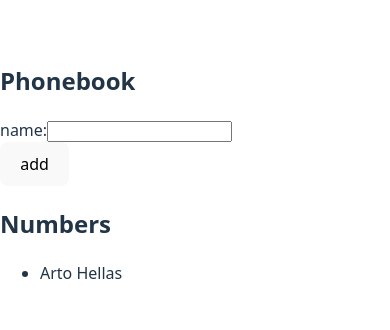
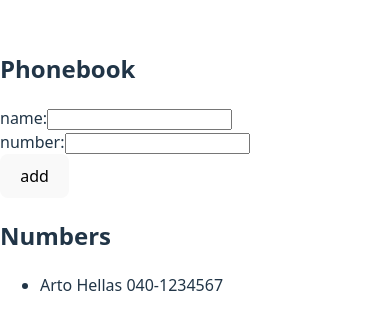
Before and after one commit to CarroCremello/fullstackopen, a React (Vite) app in the folder part2/phonebook/phonebook/: page / in a window 390 px wide. Shown: the part 250-580 px from the top of the page. Built offline with nearby package versions, Linux system fonts and the light colour scheme.

Commit message:
2.8: The Phonebook Step 3

```diff
--- a/part2/phonebook/phonebook/src/App.jsx
+++ b/part2/phonebook/phonebook/src/App.jsx
@@ -6,25 +6,36 @@ import Person from './components/Person'
 const App = () => {
   const [idCount, setIdCount] = useState(1)
   const [persons, setPersons] = useState([
-    { id: 1, name: 'Arto Hellas' }
+    { id: 1, name: 'Arto Hellas', number: '040-1234567' }
   ])
   const [newName, setNewName] = useState('')
+  const [newNumber, setNewNumber] = useState('')
 
-  const handleChange = (event) => {
+  const handleNameChange = (event) => {
     setNewName(event.target.value)
   }
+
+  const handleNumberChange = (event) => {
+    setNewNumber(event.target.value)
+  }
+
 
   const addPerson = (event) => {
     event.preventDefault()
 
-    if (persons.some(person => person.name === newName)) {
-      alert(`${newName} is already added to phonebook`)
-      return
+    if ( persons.some(person => person.name === newName ) || persons.some(person => person.number === newNumber) ) {
+      if ( persons.some(person => person.name === newName ) ) {
+        alert(`${newName} is already added to phonebook`)
+      }
+      if ( persons.some(person => person.number === newNumber ) ) {
+        alert(`${newNumber} is already added to phonebook`)
+      }
     }
     else {
       const newPerson = {
         id: idCount + 1,
-        name: newName
+        name: newName,
+        number: newNumber
       }
       setPersons(persons.concat(newPerson))
       setIdCount(idCount + 1)
@@ -40,7 +51,16 @@ const App = () => {
           name:
           <input
             value={newName}
-            onChange={handleChange}
+            onChange={handleNameChange}
+            required
+          />
+        </div>
+         <div>
+          number:
+          <input
+            value={newNumber}
+            onChange={handleNumberChange}
+            required
           />
         </div>
         <div>
--- a/part2/phonebook/phonebook/src/components/Person.jsx
+++ b/part2/phonebook/phonebook/src/components/Person.jsx
@@ -1,6 +1,6 @@
 const Person = ({person}) => {
 
-    return <li key={person.id}>{person.name}</li>
+    return <li key={person.id}>{person.name} {person.number}</li>
 }
 
 export default Person
```
